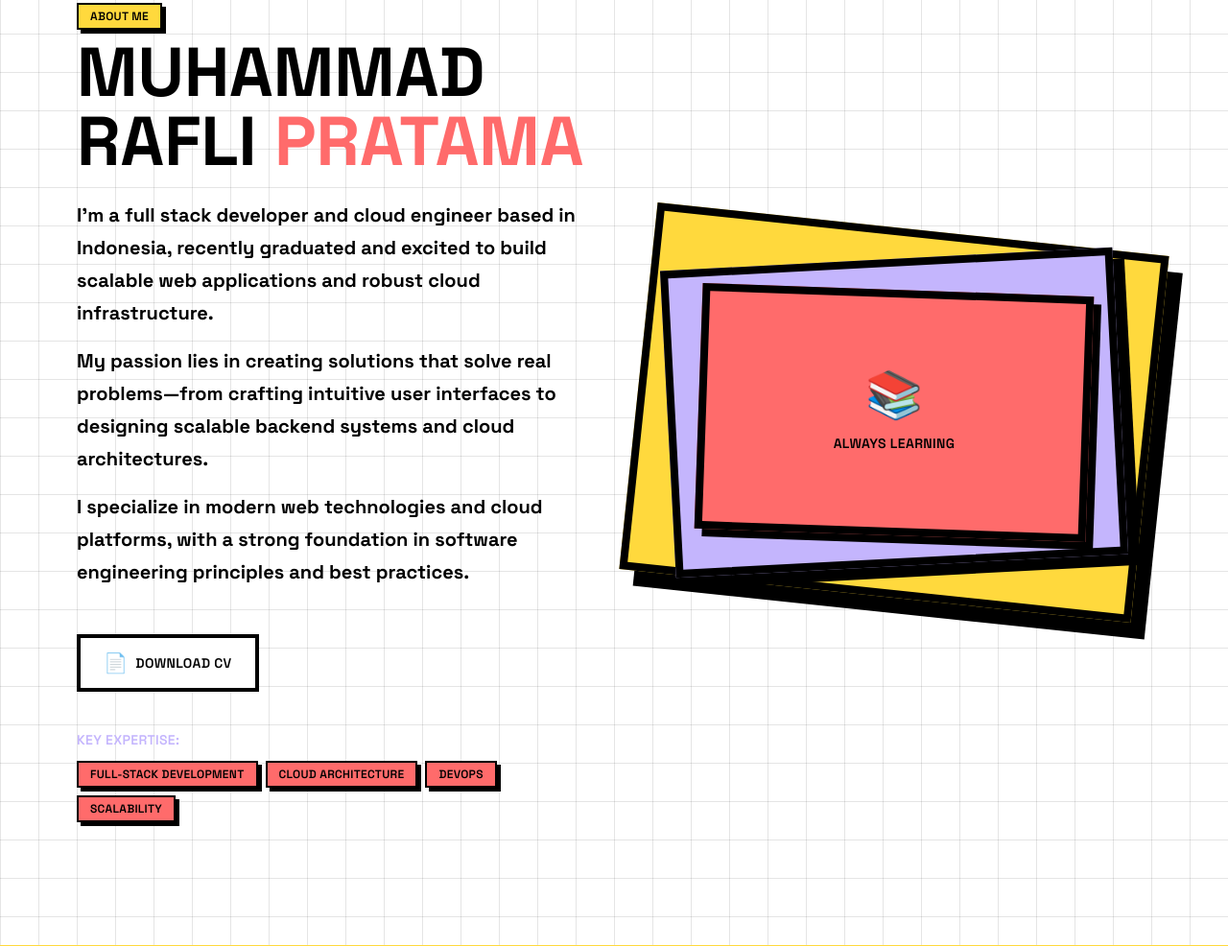
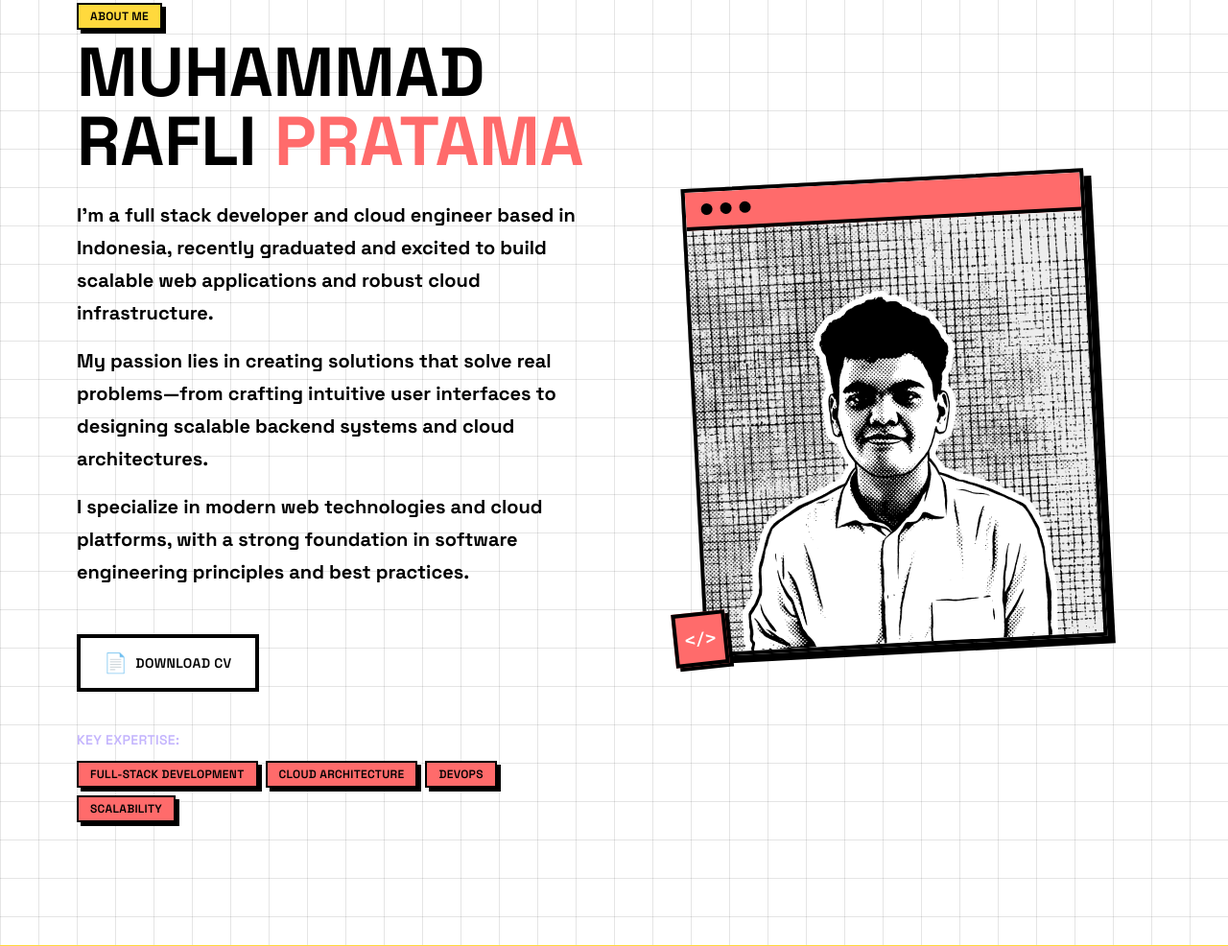
Before and after one commit to raflimuhammadd/portfolio-rafhmuh, an Astro site: page / in a window 1280 px wide. Shown: the part 1241-2227 px from the top of the page at 96% size. Built offline with nearby package versions, Linux system fonts and the light colour scheme; Astro itself is replaced by a stand-in of ours.

Commit message:
feat: add Portrait component with dynamic image and hover effects

```diff
--- a/src/components/sections/About.astro
+++ b/src/components/sections/About.astro
@@ -1,6 +1,7 @@
 ---
 import Section from '../ui/Section.astro';
 import Badge from '../ui/Badge.astro';
+import Portrait from '../ui/Portrait.astro';
 ---
 
 <Section id="about" bgColor="bg-neo-white" pattern="grid" contentWidth="default">
@@ -48,15 +49,12 @@ import Badge from '../ui/Badge.astro';
       </div>
     </div>
 
-    <!-- Right: Decorative -->
-    <div class="hidden lg:flex items-center justify-center relative h-96">
-      <div class="absolute inset-0 border-8 border-neo-black bg-neo-secondary shadow-neo-xl rotate-6"></div>
-      <div class="absolute inset-8 border-8 border-neo-black bg-neo-muted shadow-neo-lg -rotate-3"></div>
-      <div class="absolute inset-16 border-8 border-neo-black bg-neo-accent shadow-neo-md rotate-2"></div>
-      <div class="relative z-10 text-center">
-        <p class="font-black text-5xl">📚</p>
-        <p class="font-black text-sm uppercase mt-4 tracking-wide">Always Learning</p>
-      </div>
+    <!-- Right: Portrait -->
+    <div class="hidden lg:flex items-center justify-center">
+      <Portrait
+        src="/images/rafli-photo.jpg"
+        alt="Muhammad Rafli Pratama"
+      />
     </div>
   </div>
 </Section>
--- /dev/null
+++ b/src/components/ui/Portrait.astro
@@ -0,0 +1,36 @@
+---
+interface Props {
+  src: string;
+  alt: string;
+}
+const { src, alt } = Astro.props;
+---
+
+<div class="relative group w-[380px] md:w-[420px]">
+  <div class="absolute inset-0 -rotate-3 border-4 border-neo-black bg-neo-white opacity-50 group-hover:translate-x-8 group-hover:translate-y-8 transition-transform duration-300 ease-linear delay-0"></div>
+
+  <div class="absolute inset-0 -rotate-3 border-4 border-neo-black bg-neo-white opacity-30 group-hover:translate-x-16 group-hover:translate-y-16 transition-transform duration-300 ease-linear delay-75"></div>
+
+  <div class="absolute inset-0 -rotate-3 border-4 border-neo-black bg-neo-white opacity-10 group-hover:translate-x-24 group-hover:translate-y-24 transition-transform duration-300 ease-linear delay-150"></div>
+
+  <div class="relative border-4 border-neo-black bg-neo-white overflow-hidden -rotate-3 transition-all duration-200 ease-linear group-hover:rotate-0 group-hover:-translate-y-2 group-hover:-translate-x-2 shadow-[8px_8px_0px_0px_rgba(0,0,0,1)]">
+
+    <div class="flex items-center gap-2 px-4 py-3 bg-[#FF6B6B] border-b-4 border-neo-black">
+      <div class="w-3 h-3 rounded-full bg-neo-black"></div>
+      <div class="w-3 h-3 rounded-full bg-neo-black"></div>
+      <div class="w-3 h-3 rounded-full bg-neo-black"></div>
+    </div>
+
+    <div class="relative h-[400px] md:h-[440px] w-full overflow-hidden">
+      <img
+        src={src}
+        alt={alt}
+        class="absolute inset-0 w-full h-full object-cover grayscale contrast-125 transition-all duration-200 ease-linear group-hover:grayscale-0"
+      />
+    </div>
+  </div>
+
+  <div class="absolute -bottom-5 -left-5 z-10 bg-[#FF6B6B] border-4 border-neo-black w-14 h-14 flex items-center justify-center -rotate-6 shadow-[4px_4px_0px_0px_rgba(0,0,0,1)]">
+    <span class="font-mono text-lg font-black text-white">&lt;/&gt;</span>
+  </div>
+</div>
--- a/tsconfig.json
+++ b/tsconfig.json
@@ -1,7 +1,7 @@
 {
   "extends": "astro/tsconfigs/strict",
   "compilerOptions": {
-    "ignoreDeprecations": "6.0",
+    "ignoreDeprecations": "5.0",
     "baseUrl": ".",
     "paths": {
       "@/*": ["src/*"]
```
Also changed, not shown: public/images/example-pict.jpeg (added), public/images/rafli-photo.jpg (added), 1 other file.
